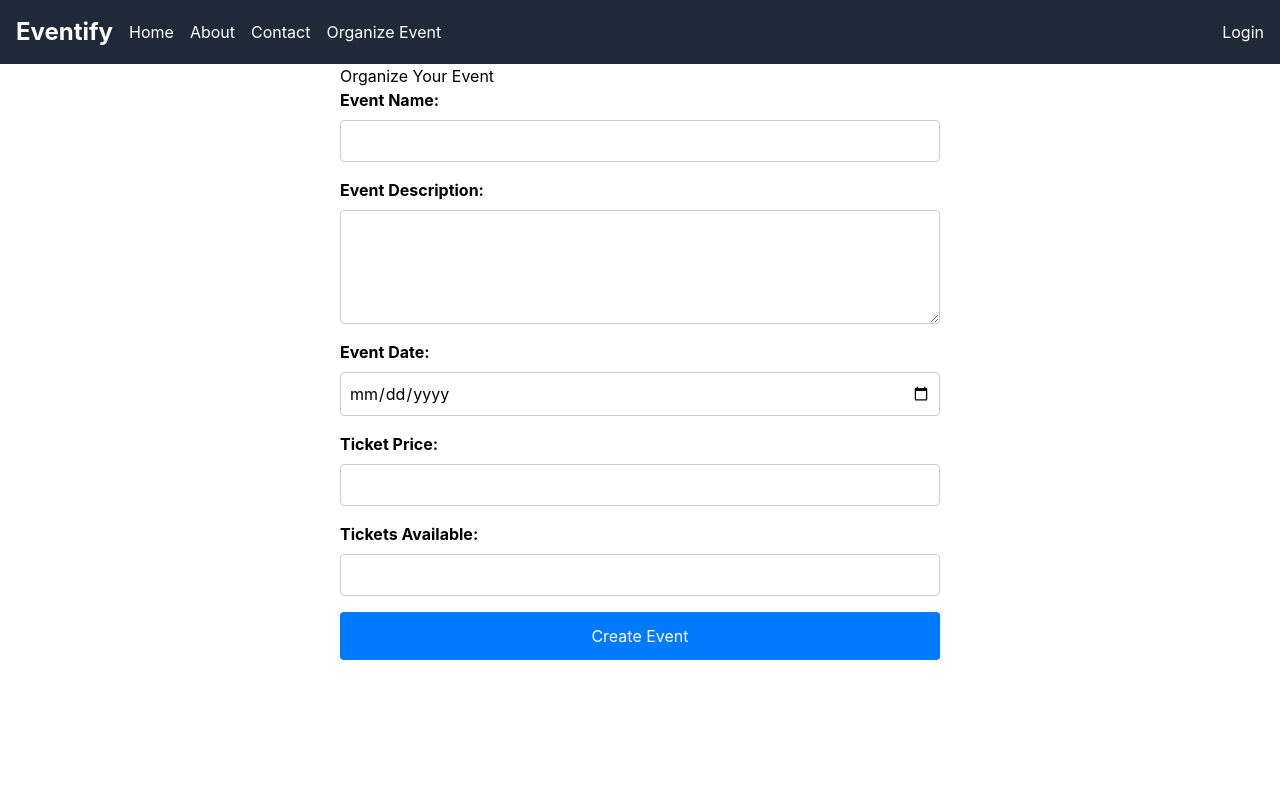
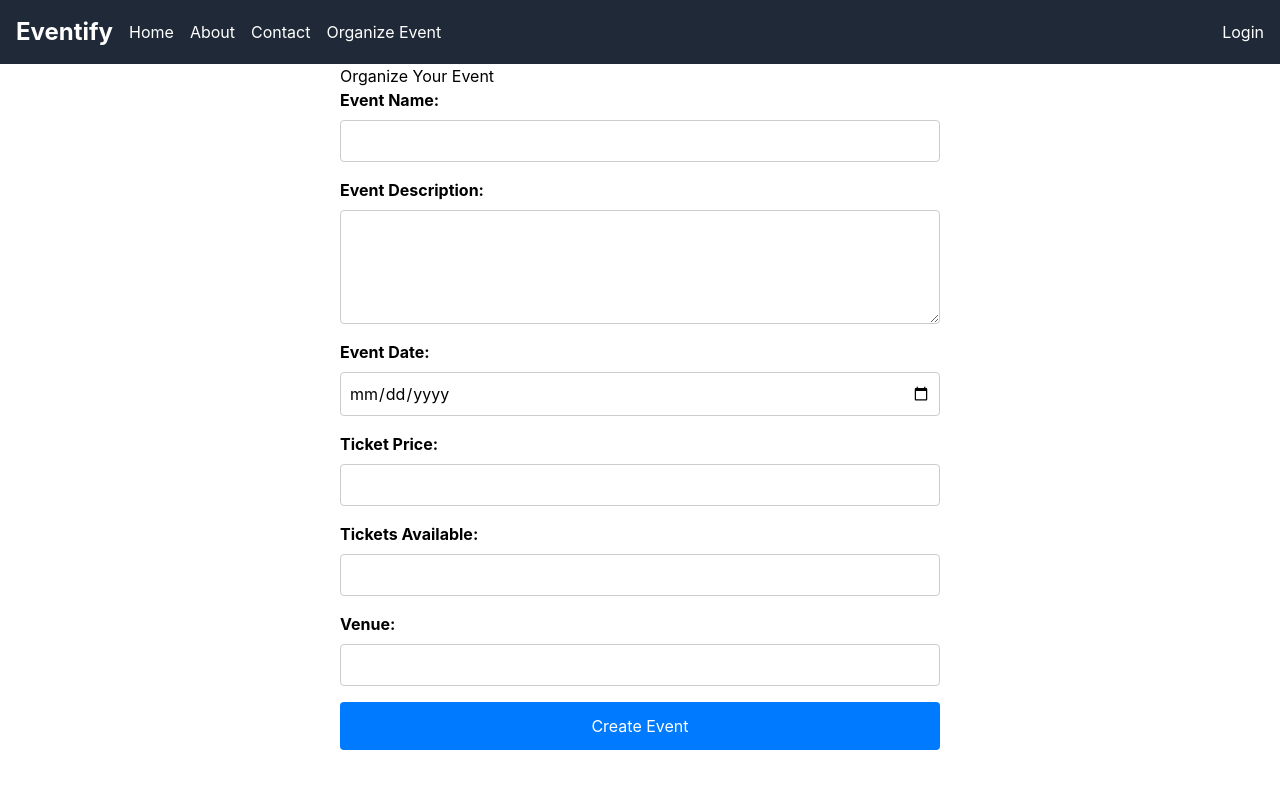
Before and after one commit to Battlebee12/LogicLegends, a React (Create React App) app in the folder event_ticketing/: page /organize-event in a window 1280 px wide. Shown: the top 788 px of the page. Built offline with nearby package versions, Linux system fonts and the light colour scheme.

Commit message:
minor changes

```diff
--- a/event_ticketing/src/Navbar.js
+++ b/event_ticketing/src/Navbar.js
@@ -7,7 +7,7 @@ function Navbar() {
 
   const logout = () => {
     localStorage.removeItem('user');
-    navigate("/");
+    navigate("/login");
   };
 
   const userData = localStorage.getItem('user');
@@ -36,17 +36,12 @@ function Navbar() {
         <Link to="/" className="hover:text-gray-300">Login</Link>
       )}
       {user && (
-        <div className="flex items-center">
-          <Link to="/cart" className="mr-4 hover:text-gray-300">View Cart</Link>
-          <span>{`Hi, ${user.firstName}`}</span>
         <div className="relative inline-block">
           <button
             onClick={() => setShowDropdown(!showDropdown)}
             className="focus:outline-none"
           >
-              <svg xmlns="http://www.w3.org/2000/svg" className="h-6 w-6" fill="none" viewBox="0 0 24 24" stroke="currentColor">
-                <path strokeLinecap="round" strokeLinejoin="round" strokeWidth={2} d="M4 6h16M4 12h16m-7 6h7" />
-              </svg>
+            <span>{`Hello, ${user.name}`}</span>
           </button>
           {showDropdown && (
             <div className="absolute right-0 mt-2 py-2 w-48 bg-white rounded-md shadow-xl z-50">
@@ -61,7 +56,6 @@ function Navbar() {
             </div>
           )}
         </div>
-        </div>
       )}
     </nav>
   );
--- a/event_ticketing/src/Organize.js
+++ b/event_ticketing/src/Organize.js
@@ -55,6 +55,7 @@ const OrganizeEvent = () => {
   const [date, setDate] = useState('');
   const [ticketPrice, setTicketPrice] = useState('');
   const [ticketsAvailable, setTicketsAvailable] = useState('');
+  const [venue, setVenue] = useState(''); // Added venue state
   const [message, setMessage] = useState('');
   const navigate = useNavigate();
 
@@ -68,7 +69,8 @@ const OrganizeEvent = () => {
         description: description,
         date: date,
         ticketPrice: ticketPrice,
-        ticketsAvailable: ticketsAvailable
+        ticketsAvailable: ticketsAvailable,
+        venue: venue // Include venue in the request
       });
       setMessage(response.data.message);
       // Redirect to EventList after successful event creation
@@ -125,6 +127,14 @@ const OrganizeEvent = () => {
             onChange={(e) => setTicketsAvailable(e.target.value)}
             required
           />
+          <Label htmlFor="venue">Venue:</Label> {/* Added venue input */}
+          <Input
+            type="text"
+            id="venue"
+            value={venue}
+            onChange={(e) => setVenue(e.target.value)}
+            required
+          />
           <Button type="submit">Create Event</Button>
         </Form>
         {message && <p>{message}</p>}
```
Also changed, not shown: 1 other file (tests, documents, lock files or other folders). Lines whose indentation alone changed are shown as unchanged.
